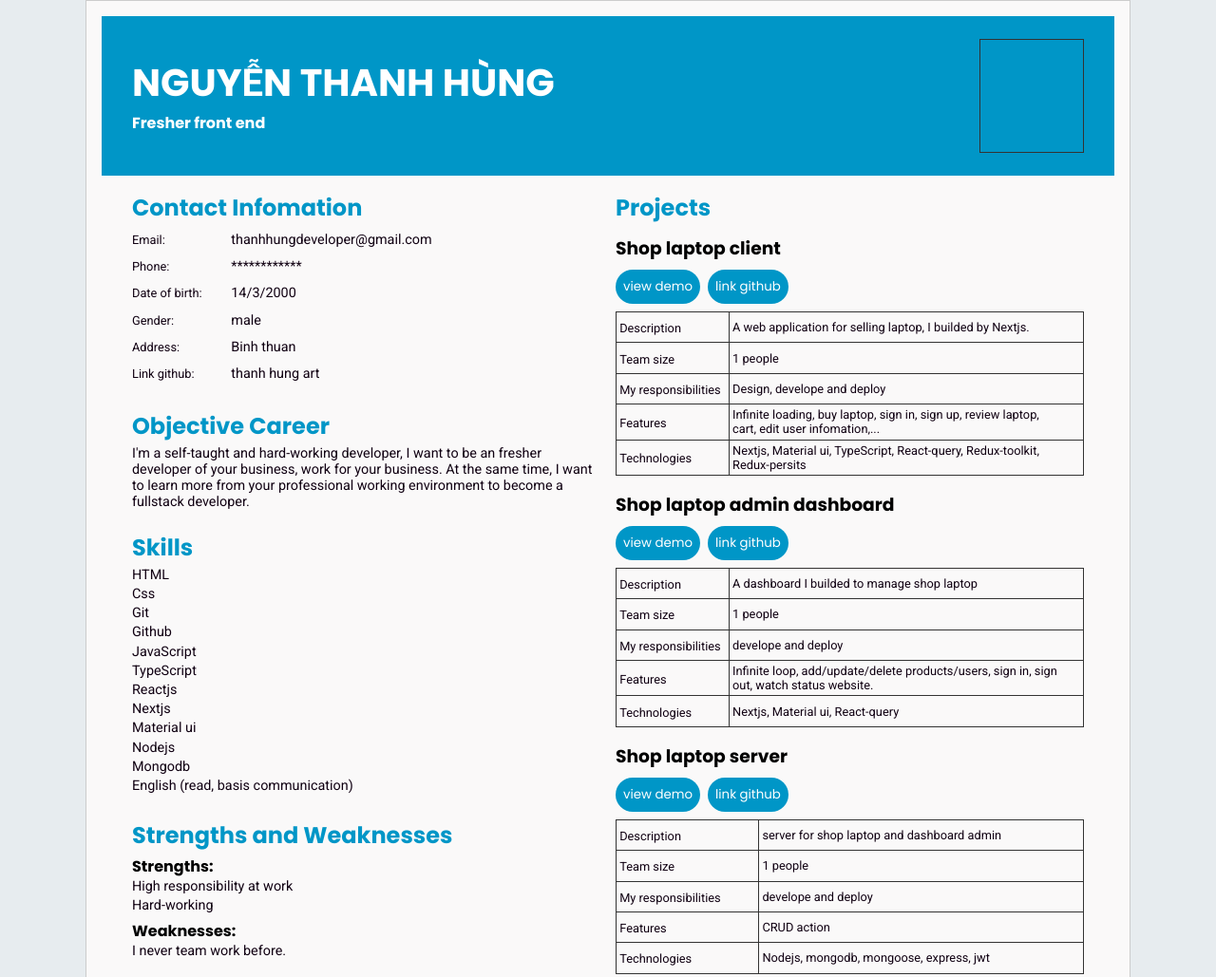
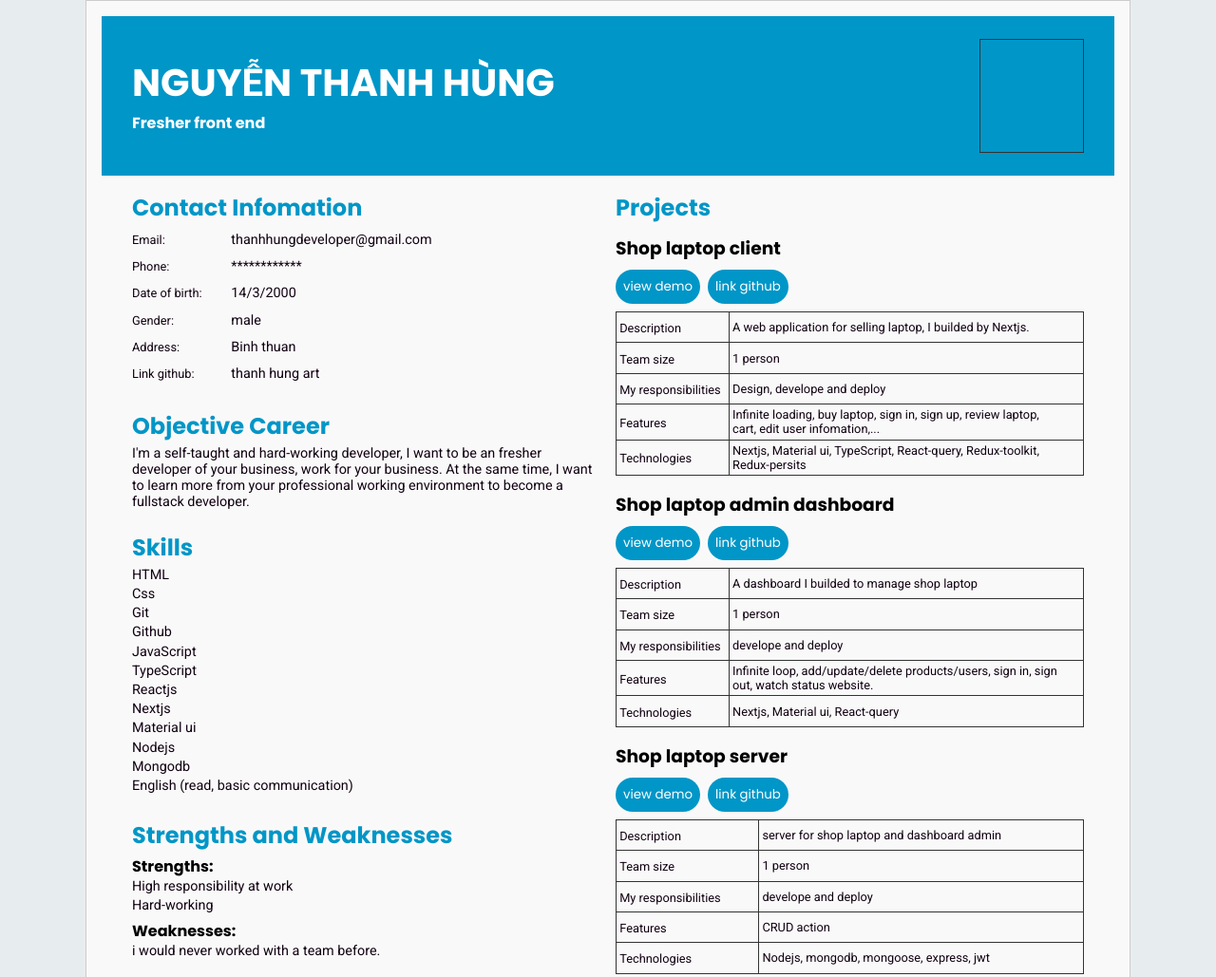
Before and after one commit to thanhhung-art/mycv, a plain HTML site: page index.html in a window 1280 px wide. Shown: the top 1029 px of the page at 95% size. Drawn offline with Linux system fonts and the light colour scheme.

Commit message:
small updates

```diff
--- a/index.html
+++ b/index.html
@@ -80,7 +80,7 @@
                 <li><p>Material ui</p></li>
                 <li><p>Nodejs</p></li>
                 <li><p>Mongodb</p></li>
-                <li><p>English (read, basis communication)</p></li>
+                <li><p>English (read, basic communication)</p></li>
               </ul>
             </section>
             <section class="block block5">
@@ -92,7 +92,7 @@
               </ul>
               <ul>
                 <h3>Weaknesses:</h3>
-                <li><p>I never team work before.</p></li>
+                <li><p>i would never worked with a team before.</p></li>
               </ul>
             </section>
             <section class="block block6">
@@ -136,7 +136,7 @@
         github: "https://github.com/thanhhung-art/shop-laptop",
         description:
           "A web application for selling laptop, I builded by Nextjs.",
-        teamSize: "1 people",
+        teamSize: "1 person",
         myResponsibilities: "Design, develope and deploy",
         features:
           "Infinite loading, buy laptop, sign in, sign up, review laptop, cart, edit user infomation,...",
@@ -148,7 +148,7 @@
         link: "https://shop-laptop-admin.vercel.app",
         github: "https://github.com/thanhhung-art/shop-laptop-admin",
         description: "A dashboard I builded to manage shop laptop",
-        teamSize: "1 people",
+        teamSize: "1 person",
         myResponsibilities: "develope and deploy",
         features:
           "Infinite loop, add/update/delete products/users, sign in, sign out, watch status website.",
@@ -159,7 +159,7 @@
         link: "https://github.com/thanhhung-art/shop-laptop-server",
         github: "https://github.com/thanhhung-art/shop-laptop-server",
         description: "server for shop laptop and dashboard admin",
-        teamSize: "1 people",
+        teamSize: "1 person",
         myResponsibilities: "develope and deploy",
         features: "CRUD action",
         technologies: "Nodejs, mongodb, mongoose, express, jwt",
@@ -169,7 +169,7 @@
         link: "https://netflix-clone-alpha-liard.vercel.app/",
         github: "https://github.com/thanhhung-art/netflix-clone",
         description: "A clone ui of netflix",
-        teamSize: "1 people",
+        teamSize: "1 person",
         myResponsibilities: "design, develope and deploy",
         features: "show movie, responsive, watch trailer",
         technologies: "Reactjs, TypeScript",
@@ -179,7 +179,7 @@
         link: "https://recipes-meal.vercel.app/",
         github: "https://github.com/thanhhung-art/recipes-meal",
         description: "A website for recipes meal",
-        teamSize: "1 people",
+        teamSize: "1 person",
         myResponsibilities: "design, develope and deploy",
         features: "show recipes, responsive, search recipes",
         technologies: "Reactjs, redux-toolkit, styled-components",
@@ -189,7 +189,7 @@
         link: "https://weather-website-firebase-react.web.app/",
         github: "https://github.com/thanhhung-art/react-weather-website",
         description: "A weather website",
-        teamSize: "1 people",
+        teamSize: "1 person",
         myResponsibilities: "design, develope and deploy",
         features: "show weather, search cities ,  responsive",
         technologies: "Reactjs, styled-components",
@@ -199,7 +199,7 @@
         link: "https://react-music-lab.vercel.app/",
         github: "https://github.com/thanhhung-art/react-music-lab",
         description: "A ui music website I builded to practice reactjs",
-        teamSize: "1 people",
+        teamSize: "1 person",
         myResponsibilities: "develope and deploy",
         features: "redirect pages, responsive",
         technologies: "Reactjs, sass",
```
